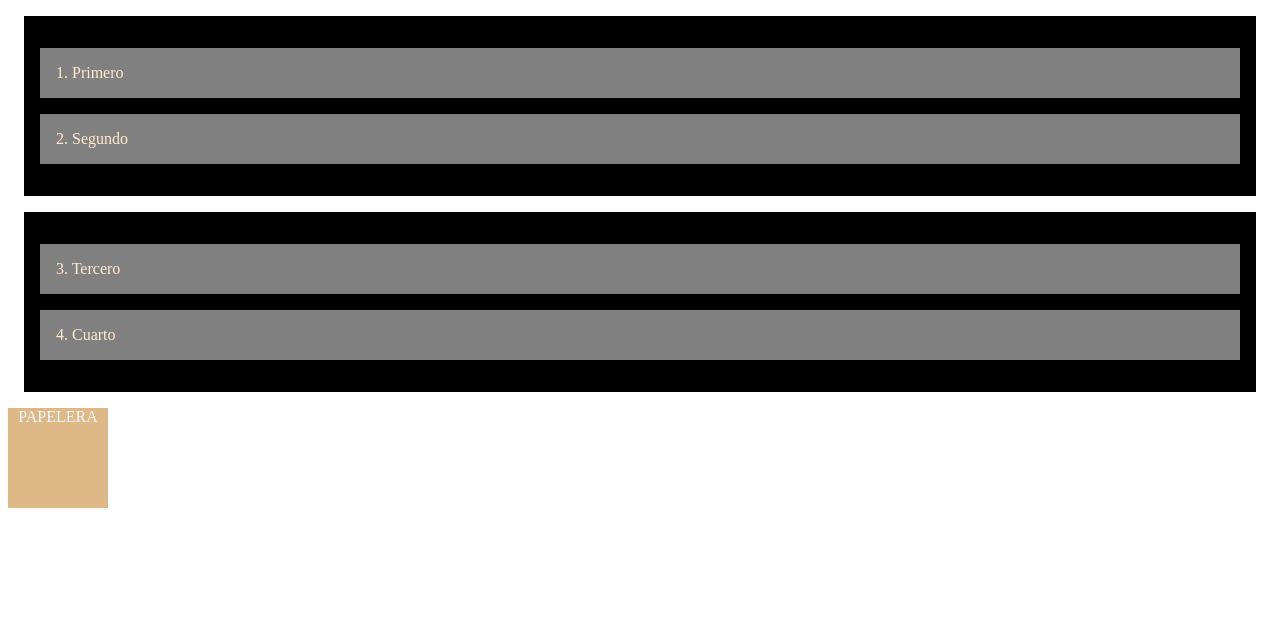
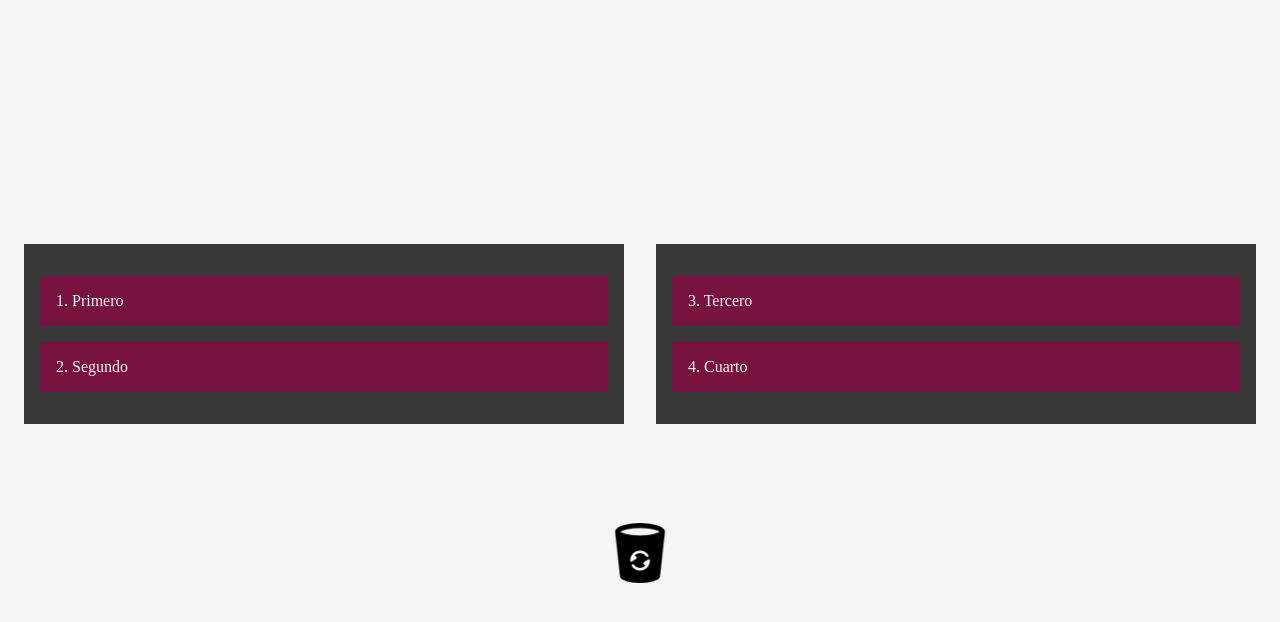
Before and after one commit to Kelzem1/Drag-and-Drop, a plain HTML site: page index.html in a window 1280 px wide. Drawn offline with Linux system fonts and the light colour scheme.

Commit message:
Add files via upload

```diff
--- a/index.html
+++ b/index.html
@@ -18,7 +18,7 @@
             <p draggable="true" class="parrafo" id=" parrafo4">4. Cuarto</p>
         </div>
     </div>
-    <div class="papelera">PAPELERA</div>
+    <div class="papelera"><img src="papelera-de-reciclaje.png"></div>
 </body>
 <script src="main.js"></script>
 </html>
--- a/main.js
+++ b/main.js
@@ -33,5 +33,4 @@ papelera.addEventListener("dragover", event => {
 papelera.addEventListener("drop", event =>{
     const id_parrafo = event.dataTransfer.getData("id")
     document.getElementById(id_parrafo).remove()
-    console.log("dropeado")
 })
--- a/style.css
+++ b/style.css
@@ -1,11 +1,23 @@
+*{
+    background-color: whitesmoke;
+}
+
+.container{
+    display: flex;
+    align-items: center;
+    justify-content: center;
+    margin-top: 18%;
+    box-shadow: inset;
+}
 .seccion{
-    background-color: black;
-    color: blanchedalmond;
+    background-color: rgba(0, 0, 0, 0.774);
+    color: rgb(247, 244, 240);
     padding: 1rem;
     margin: 1rem;
+    width: 70%;
 }
 .parrafo{
-    background-color: gray;
+    background-color: rgba(151, 0, 71, 0.671);
     padding: 1rem;
 }
 
@@ -13,10 +25,17 @@
     opacity: 50%;
 }
 .papelera{
-    background-color: burlywood;
     width: 100px;
     height: 100px;
     color: aliceblue;
     text-align: center;
-
+    display: flex;
+    justify-content: center;
+    align-items: center;
+    margin: auto;
+    padding-top: 5%;
 }
+.papelera img{
+    width: 60px;
+    height: 60px;
+}
```
Also changed, not shown: papelera-de-reciclaje.png (added).
